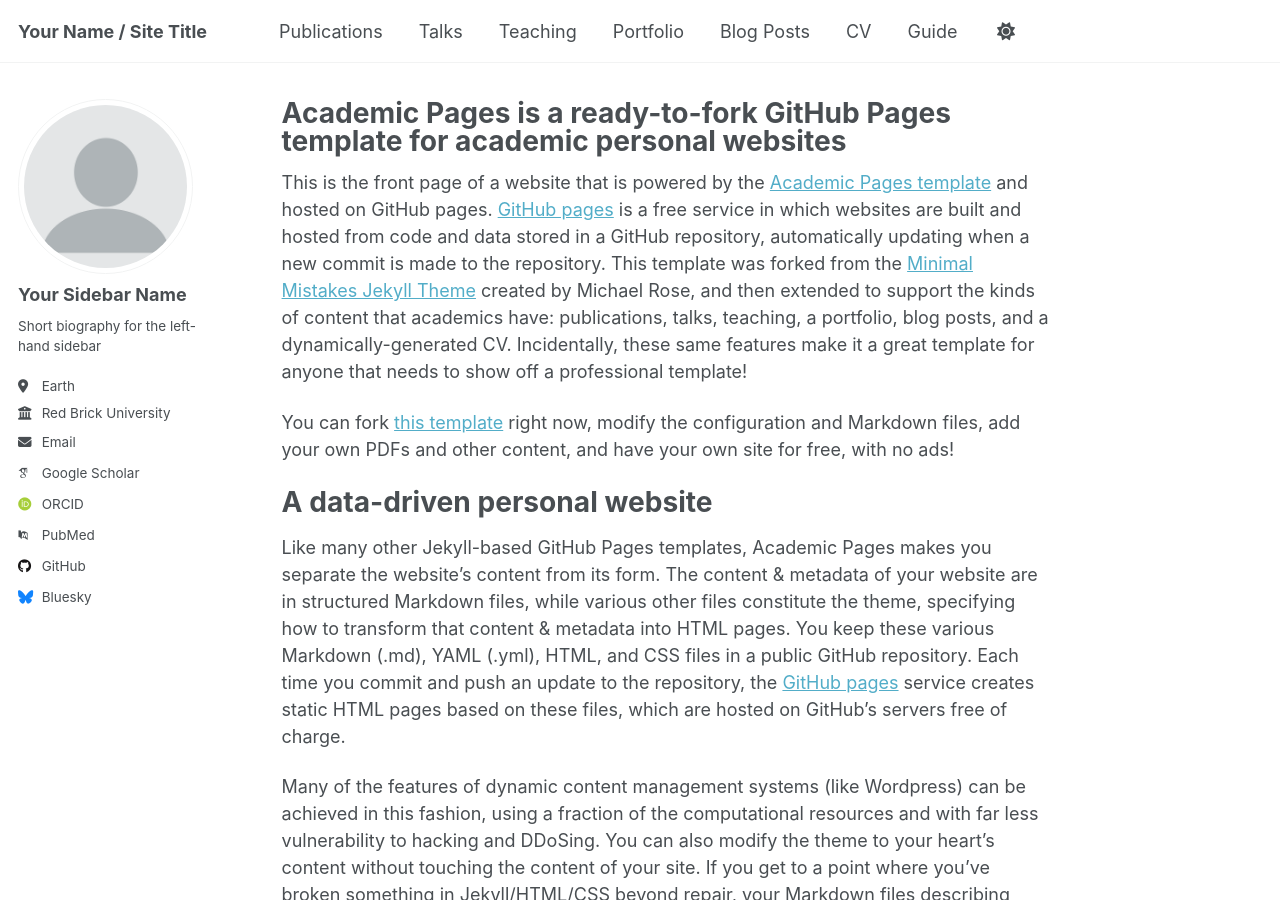
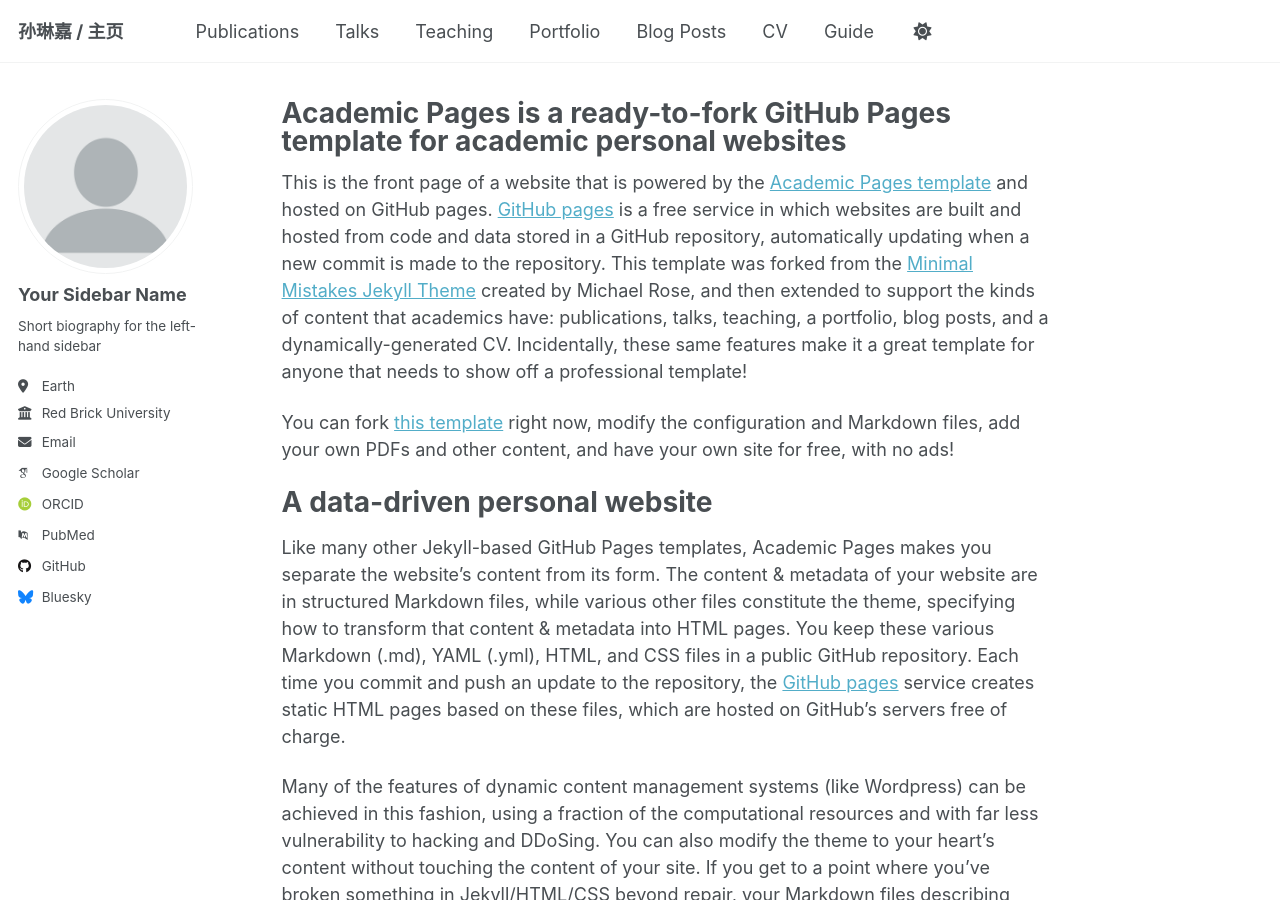
Before and after one commit to sun0jia/sun0jia.github.io, a Jekyll site: the page built from _pages/about.md, in a window 1280 px wide and 900 px high. Built offline with Jekyll 4.4.1, drawn with Linux system fonts in a browser that asks for light colours; some web fonts are replaced; a script that is not in the unit is left out.

Commit message:
Update _config.yml

```diff
--- a/_config.yml
+++ b/_config.yml
@@ -9,7 +9,7 @@
 # Basic Site Settings
 locale                   : "en-US"
 site_theme               : "default"
-title                    : "Your Name / Site Title"
+title                    : "孙琳嘉 / 主页"
 title_separator          : "-"
 name                     : &name "Your Name"
 description              : &description "personal description"
```
